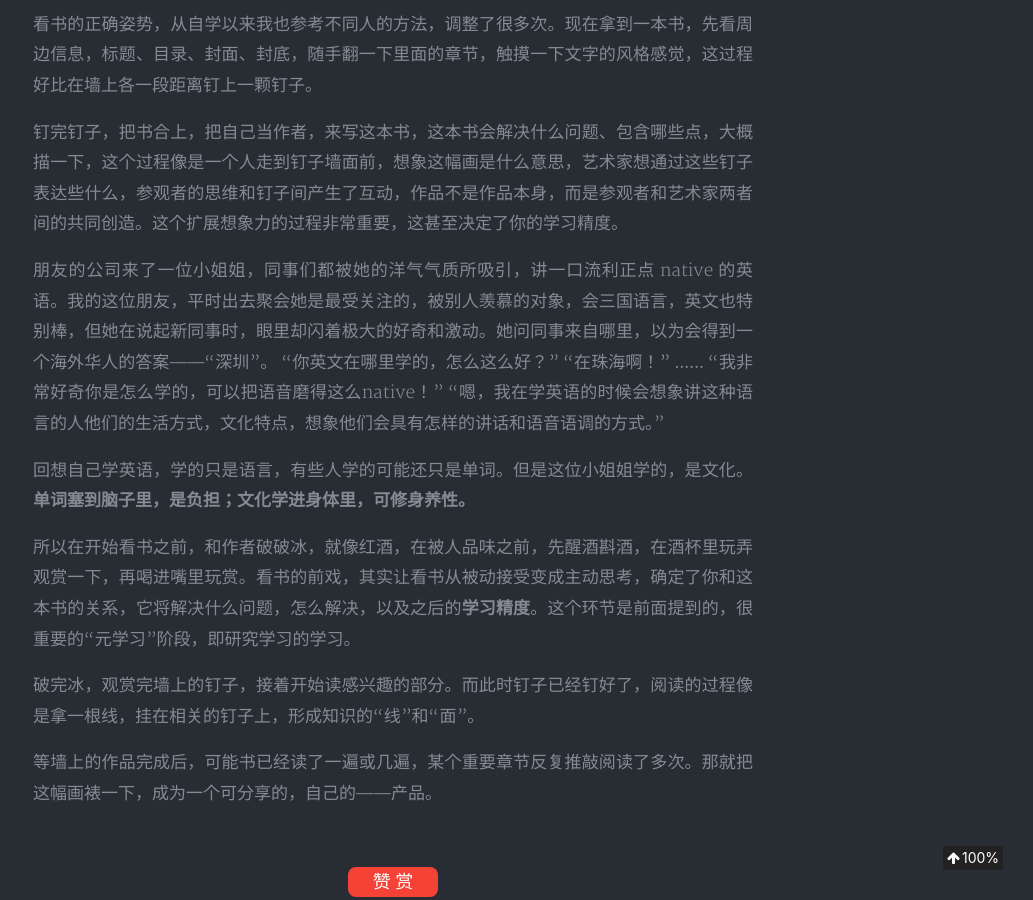
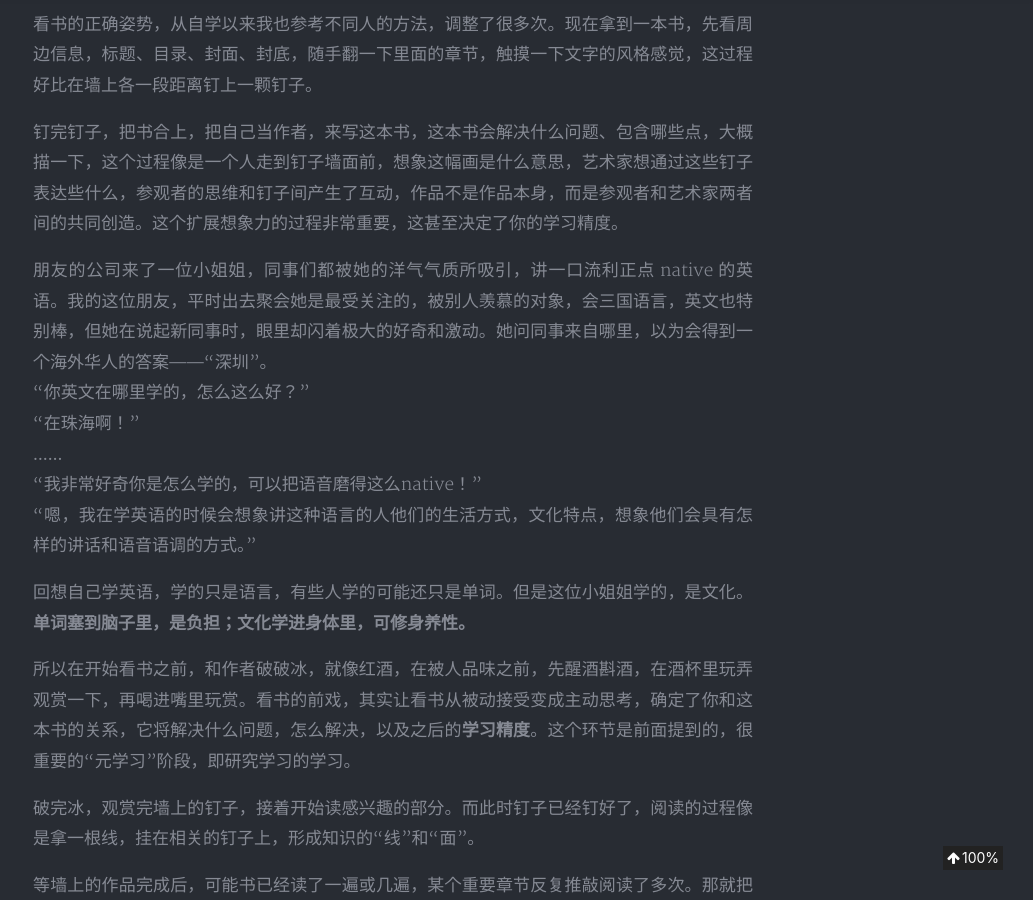
Before and after one commit to aJiea/ajiea.github.io, a Jekyll site: the page built from _posts/2019-09-08-painting&learning.md, in a window 1280 px wide and 900 px high, scrolled down 2956 px. Shown: the whole window, without its empty margins (247-1280 px from the left). Built offline with Jekyll 4.4.1, drawn with Linux system fonts in a browser that asks for light colours; nearby versions of some CDN libraries; comment, search, counter and statistics services are not loaded; a style sheet for code colours, icons or effects is not loaded.

Commit message:
Update 2019-09-08-painting&learning.md

```diff
--- a/_posts/2019-09-08-painting&learning.md
+++ b/_posts/2019-09-08-painting&learning.md
@@ -29,11 +29,11 @@ categories: 'COGNITION'
 钉完钉子，把书合上，把自己当作者，来写这本书，这本书会解决什么问题、包含哪些点，大概描一下，这个过程像是一个人走到钉子墙面前，想象这幅画是什么意思，艺术家想通过这些钉子表达些什么，参观者的思维和钉子间产生了互动，作品不是作品本身，而是参观者和艺术家两者间的共同创造。这个扩展想象力的过程非常重要，这甚至决定了你的学习精度。
 <br/>
 
-朋友的公司来了一位小姐姐，同事们都被她的洋气气质所吸引，讲一口流利正点 native 的英语。我的这位朋友，平时出去聚会她是最受关注的，被别人羡慕的对象，会三国语言，英文也特别棒，但她在说起新同事时，眼里却闪着极大的好奇和激动。她问同事来自哪里，以为会得到一个海外华人的答案——“深圳”。
-“你英文在哪里学的，怎么这么好？”
-“在珠海啊！”
-……
-“我非常好奇你是怎么学的，可以把语音磨得这么native！”
+朋友的公司来了一位小姐姐，同事们都被她的洋气气质所吸引，讲一口流利正点 native 的英语。我的这位朋友，平时出去聚会她是最受关注的，被别人羡慕的对象，会三国语言，英文也特别棒，但她在说起新同事时，眼里却闪着极大的好奇和激动。她问同事来自哪里，以为会得到一个海外华人的答案——“深圳”。<br/>
+“你英文在哪里学的，怎么这么好？”<br/>
+“在珠海啊！”<br/>
+……<br/>
+“我非常好奇你是怎么学的，可以把语音磨得这么native！”<br/>
 “嗯，我在学英语的时候会想象讲这种语言的人他们的生活方式，文化特点，想象他们会具有怎样的讲话和语音语调的方式。”
 <br/>
 
```
